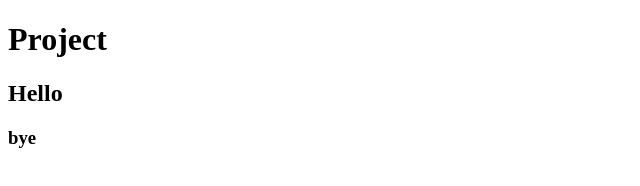
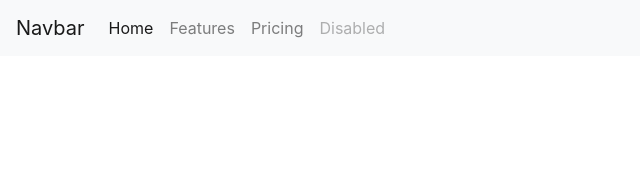
Before and after one commit to hoonie96/uni-project, a plain HTML site: page index.html in a window 1280 px wide. Shown: the whole page, without its empty margins (0-640 px from the left). Drawn offline with nearby package versions, Linux system fonts and the light colour scheme.

Commit message:
add navbar

```diff
--- a/index.html
+++ b/index.html
@@ -1,11 +1,31 @@
 <!DOCTYPE html>
 <html>
     <head>
-
+        <title>Soyage</title>
+        <link rel="stylesheet" href="https://cdn.jsdelivr.net/npm/bootstrap@4.5.3/dist/css/bootstrap.min.css" integrity="sha384-TX8t27EcRE3e/ihU7zmQxVncDAy5uIKz4rEkgIXeMed4M0jlfIDPvg6uqKI2xXr2" crossorigin="anonymous">
     </head>
     <body>
-        <h1>Project</h1>
-        <h2>Hello</h2>
-        <h3>bye</h3>
+        <nav class="navbar navbar-expand-lg navbar-light bg-light">
+            <a class="navbar-brand" href="#">Navbar</a>
+            <button class="navbar-toggler" type="button" data-toggle="collapse" data-target="#navbarNav" aria-controls="navbarNav" aria-expanded="false" aria-label="Toggle navigation">
+              <span class="navbar-toggler-icon"></span>
+            </button>
+            <div class="collapse navbar-collapse" id="navbarNav">
+              <ul class="navbar-nav">
+                <li class="nav-item active">
+                  <a class="nav-link" href="#">Home <span class="sr-only">(current)</span></a>
+                </li>
+                <li class="nav-item">
+                  <a class="nav-link" href="#">Features</a>
+                </li>
+                <li class="nav-item">
+                  <a class="nav-link" href="#">Pricing</a>
+                </li>
+                <li class="nav-item">
+                  <a class="nav-link disabled" href="#" tabindex="-1" aria-disabled="true">Disabled</a>
+                </li>
+              </ul>
+            </div>
+          </nav>
     </body>
 </html>
```
